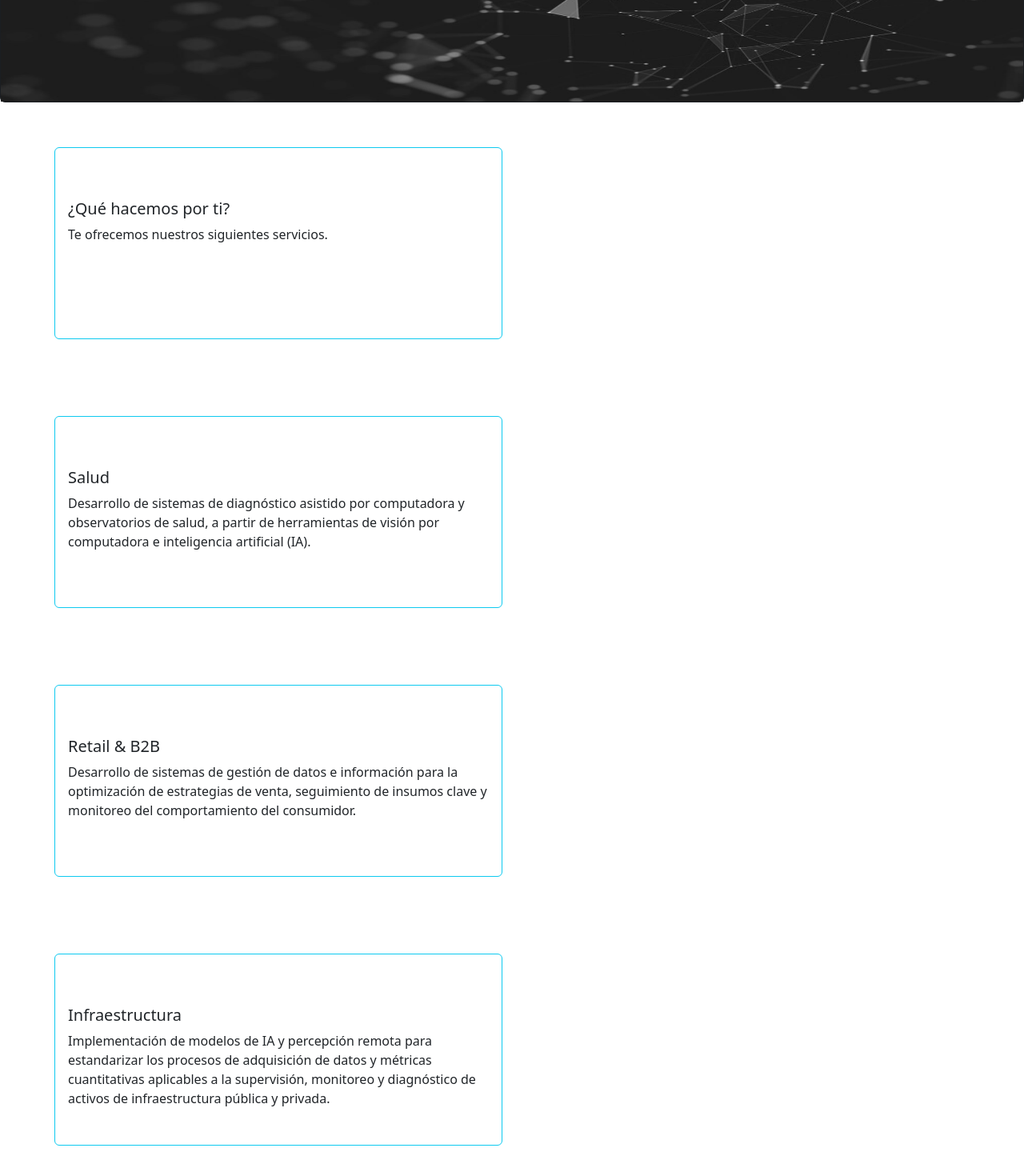
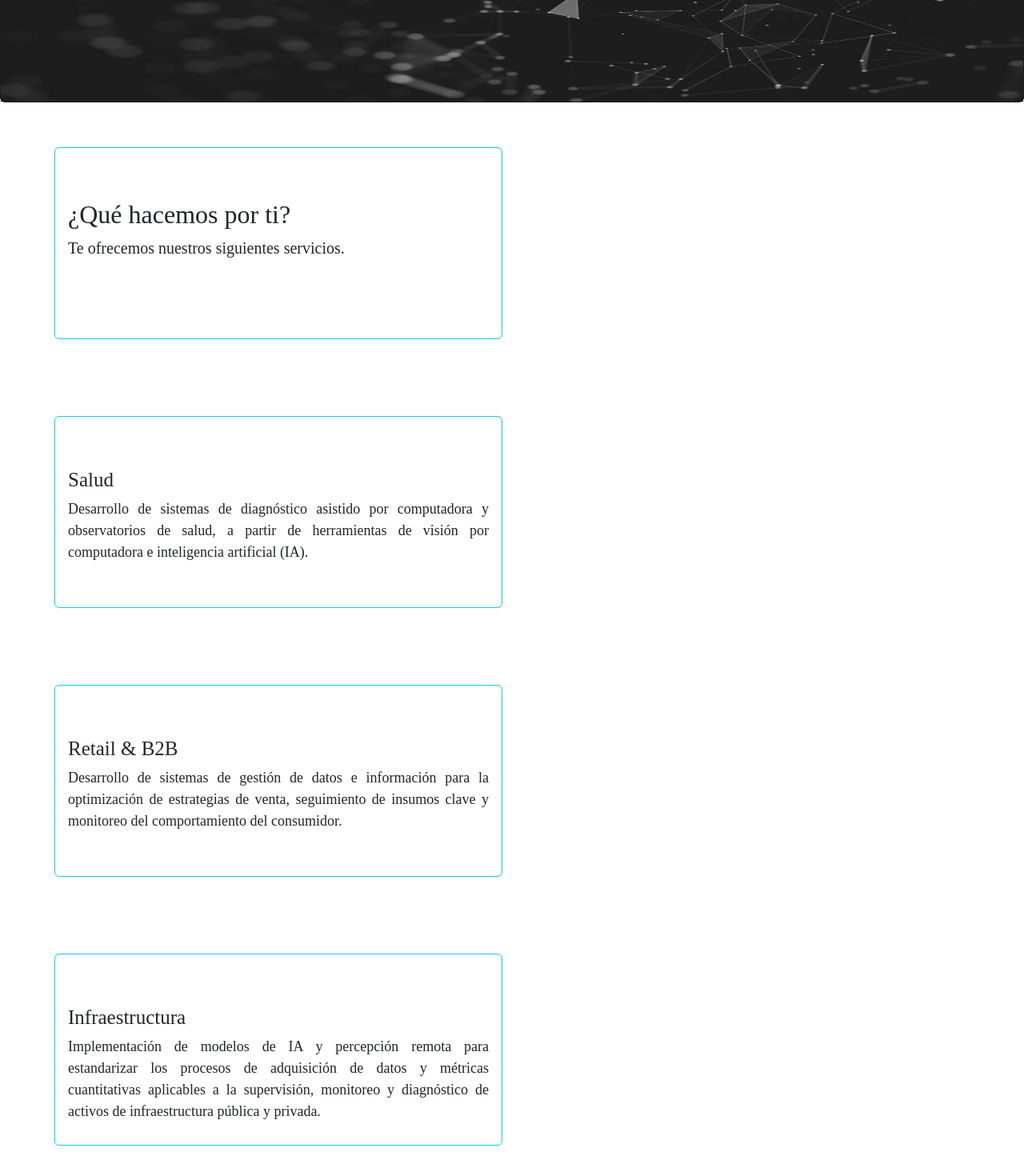
Before and after one commit to Mfitz-p/sitio-web, a React (Create React App) app: page / in a window 1280 px wide. Shown: the part 250-1720 px from the top of the page at 80% size. Built offline with nearby package versions, Linux system fonts and the light colour scheme.

Commit message:
Estilos a los textos y titulos de las cards de componente Inicio

```diff
--- a/src/Views/Inicio.js
+++ b/src/Views/Inicio.js
@@ -11,7 +11,7 @@ const Inicio = () => {
         {/* <Card.Img src="frontpage.jpg" alt="image-page" /> */}
         <Image fluid src={page} alt='img-page' style={{ width: "", height:'18rem', position: "relative" }} />
         <Card.ImgOverlay>
-            <Card.Title className='mt-5'>
+            <Card.Title className='mt-5' style={{fontFamily: "Lora", fontSize: "2rem", textAlign: "justify"}}>
                 Soluciones tecnológicas en inteligencia de negocios y el
                 manejo de datos.
             </Card.Title>
@@ -22,8 +22,8 @@ const Inicio = () => {
     <Col>
     <Card className='m-5' border='info' style={{ width:'35rem', height:'15rem' }}>
     <Card.Body>
-        <Card.Title className="mb-2 mt-5">¿Qué hacemos por ti?</Card.Title>
-        <Card.Text>
+        <Card.Title className="mb-2 mt-5"  style={{fontFamily: "Lora", fontSize: "2rem", textAlign: "justify"}}>¿Qué hacemos por ti?</Card.Title>
+        <Card.Text style={{fontFamily: 'Lora', fontSize: '20px'}}>
         Te ofrecemos nuestros siguientes servicios.
         </Card.Text>
     </Card.Body>
@@ -33,8 +33,8 @@ const Inicio = () => {
     <Col>
     <Card className='m-5' border='info' style={{ width:'35rem', height:'15rem' }}>
       <Card.Body>
-        <Card.Title className="mb-2 mt-5">Salud</Card.Title>
-        <Card.Text>
+        <Card.Title className="mb-2 mt-5" style={{fontFamily: 'Lora', fontSize: '25px'}}>Salud</Card.Title>
+        <Card.Text style={{fontFamily: 'Lora', fontSize: '18px', textAlign: 'justify'}}>
             Desarrollo de sistemas de diagnóstico asistido por
             computadora y observatorios de salud, a partir de
             herramientas de visión por computadora e inteligencia
@@ -49,8 +49,8 @@ const Inicio = () => {
     <Col>
     <Card className='m-5' border='info' style={{ width:'35rem', height:'15rem' }}>
       <Card.Body>
-        <Card.Title className="mb-2 mt-5">Retail & B2B</Card.Title>
-        <Card.Text>
+        <Card.Title className="mb-2 mt-5" style={{fontFamily: 'Lora', fontSize: '25px'}}>Retail & B2B</Card.Title>
+        <Card.Text style={{fontFamily: 'Lora', fontSize: '18px', textAlign: 'justify'}}>
             Desarrollo de sistemas de gestión de datos e
             información para la optimización de estrategias de venta,
             seguimiento de insumos clave y monitoreo del
@@ -63,8 +63,8 @@ const Inicio = () => {
     <Col>
     <Card className='m-5' border='info' style={{ width:'35rem', height:'15rem' }}>
       <Card.Body>
-        <Card.Title className="mb-2 mt-5">Infraestructura</Card.Title>
-        <Card.Text>
+        <Card.Title className="mb-2 mt-5" style={{fontFamily: 'Lora', fontSize: '25px'}}>Infraestructura</Card.Title>
+        <Card.Text style={{fontFamily: 'Lora', fontSize: '18px', textAlign: 'justify'}}>
             Implementación de modelos de IA y
             percepción remota para estandarizar los procesos de
             adquisición de datos y métricas cuantitativas aplicables a la
```
Also changed, not shown: src/App.js (line endings or trailing spaces).
